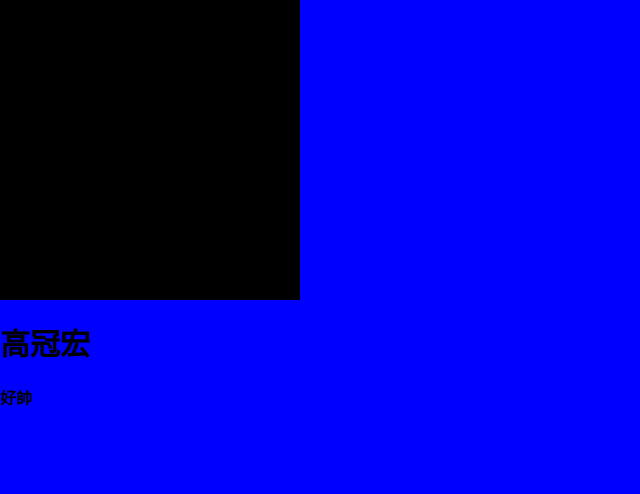
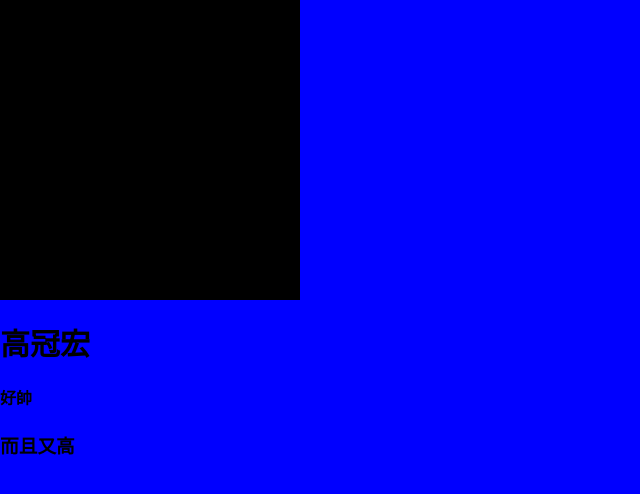
Before and after one commit to kitghu56435/product_test, a plain HTML site: page index.html in a window 1280 px wide. Shown: the whole page, without its empty margins (0-640 px from the left). Drawn offline with Linux system fonts and the light colour scheme.

Commit message:
Update index.html

```diff
--- a/index.html
+++ b/index.html
@@ -13,5 +13,6 @@
     </div>
     <h1>高冠宏</h1>
     <h4>好帥</h4>
+    <h3>而且又高</h3>
 </body>
 </html
```
